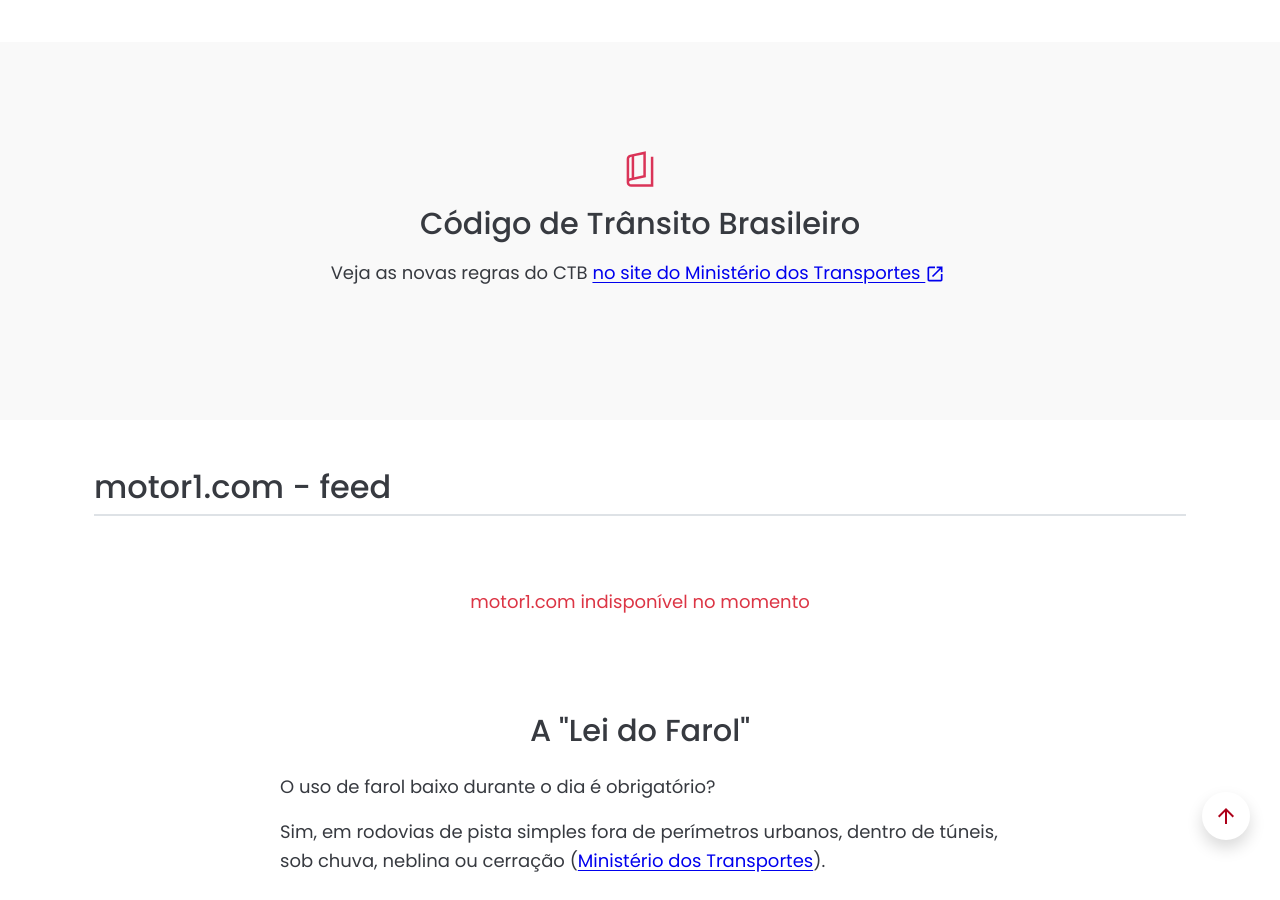
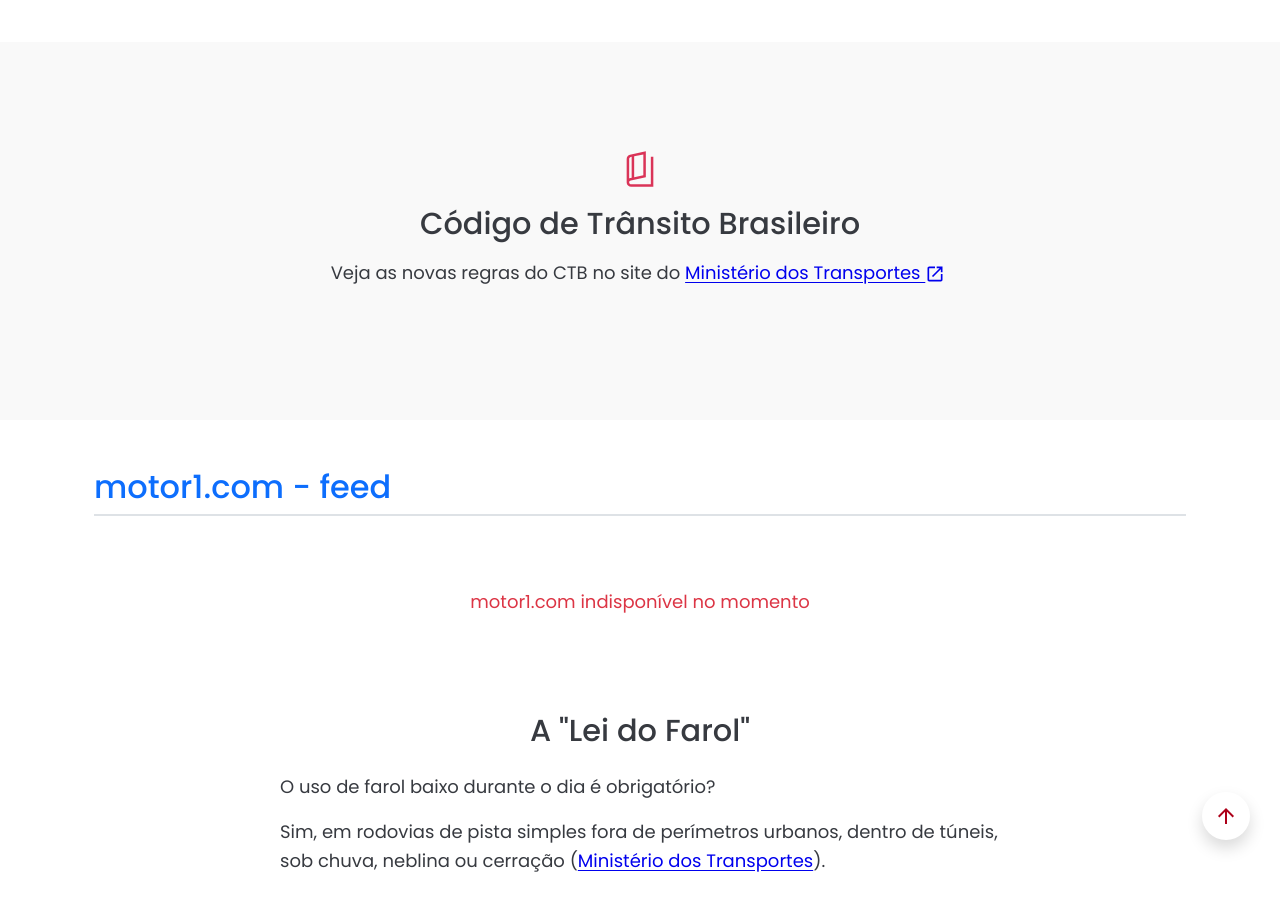
Before and after one commit to Sergio-Damm/transitoaovivo, a Jekyll site: the page built from index.html, in a window 1280 px wide and 900 px high, scrolled down 1946 px. Built offline with Jekyll 4.4.1, drawn with Linux system fonts in a browser that asks for light colours; comment, search, counter and statistics services are not loaded.

Commit message:
color text homepage

```diff
--- a/index.html
+++ b/index.html
@@ -130,7 +130,7 @@
         <div class="row">
             <div class="col-12 mx-auto">
                 <a aria-label="Notícias Autoesporte" class="link-interno" href="https://autoesporte.globo.com/" target="_blank" rel="noopener">
-                    <h2 class="fs-2 border-bottom border-2 pb-2 mb-4">Autoesporte - feed</h2>
+                    <h2 class="fs-2 text-success border-bottom border-2 pb-2 mb-4">Autoesporte - feed</h2>
                 </a>
                 <div id="loading1" class="text-center py-4 text-muted">
                     <div class="spinner-border spinner-border-sm text-black me-2" role="status"></div>
@@ -169,7 +169,7 @@
   		<div class="row">
         	<div class="col-12 mx-auto">
 				<a aria-label='Ver Waze - por Cidades' class="link-interno d-block" href='/waze-transito-em-tempo-real/'>
-  					<h2 class="fs-2 border-bottom border-2 pb-2 mb-4">Waze ao Vivo</h2>
+  					<h2 class="fs-2 text-cerise border-bottom border-2 pb-2 mb-4">Waze ao Vivo</h2>
 				</a>
 			</div>
   		</div>
@@ -258,8 +258,8 @@
 					<path fill="#da3458" d="M270-80q-45 0-77.5-29.64Q160-139.27 160-183v-564q0-36.57 22.12-65.43Q204.24-841.3 240-849l380-79v620l-360 77q-17.14 3.69-28.57 17.54Q220-199.62 220-183q0 19 15 31t35 12h470v-660h60v720H270Zm70-228 220-47v-499l-220 45v501Zm-60 12.81V-796l-20 4q-17 4-28.5 15.83Q220-764.35 220-747v471q9.06-5.2 19.03-9.1Q249-289 260-291l20-4.19ZM220-787v511-511Z"/>
 				</svg>
   				<h2 class="h2-title-content my-3">Código de Trânsito Brasileiro</h2>
-				<p class="me-1 mb-4">Veja as novas regras do CTB
-					<a class="link-externo" href="https://www.gov.br/transportes/pt-br/pt-br/assuntos/transito/conteudo-Senatran/novas-regras-do-ctb" target="_blank" rel="noopener">no site do Ministério dos Transportes
+				<p class="me-1 mb-4">Veja as novas regras do CTB no site do
+					<a class="link-externo" href="https://www.gov.br/transportes/pt-br/pt-br/assuntos/transito/conteudo-Senatran/novas-regras-do-ctb" target="_blank" rel="noopener">Ministério dos Transportes
 						<svg aria-hidden="true" focusable="false"height="20px" width="20px" viewBox="0 -960 960 960" xmlns="http://www.w3.org/2000/svg">
 							<path fill="#0000ee" d="M200-120q-33 0-56.5-23.5T120-200v-560q0-33 23.5-56.5T200-840h280v80H200v560h560v-280h80v280q0 33-23.5 56.5T760-120H200Zm188-212-56-56 372-372H560v-80h280v280h-80v-144L388-332Z"/>
 						</svg>
@@ -275,7 +275,7 @@
         <div class="row">
             <div class="col-12 mx-auto">
                 <a  aria-label="Notícias News Motor" class="link-interno" href="https://motor1.uol.com.br/" target="_blank" rel="noopener">
-                    <h2 class="fs-2 border-bottom border-2 pb-2 mb-4">motor1.com - feed</h2>
+                    <h2 class="fs-2 text-primary border-bottom border-2 pb-2 mb-4">motor1.com - feed</h2>
                 </a>
                 <div id="loading3" class="text-center py-4 text-muted">
                     <div class="spinner-border spinner-border-sm text-black me-2" role="status"></div>
```
